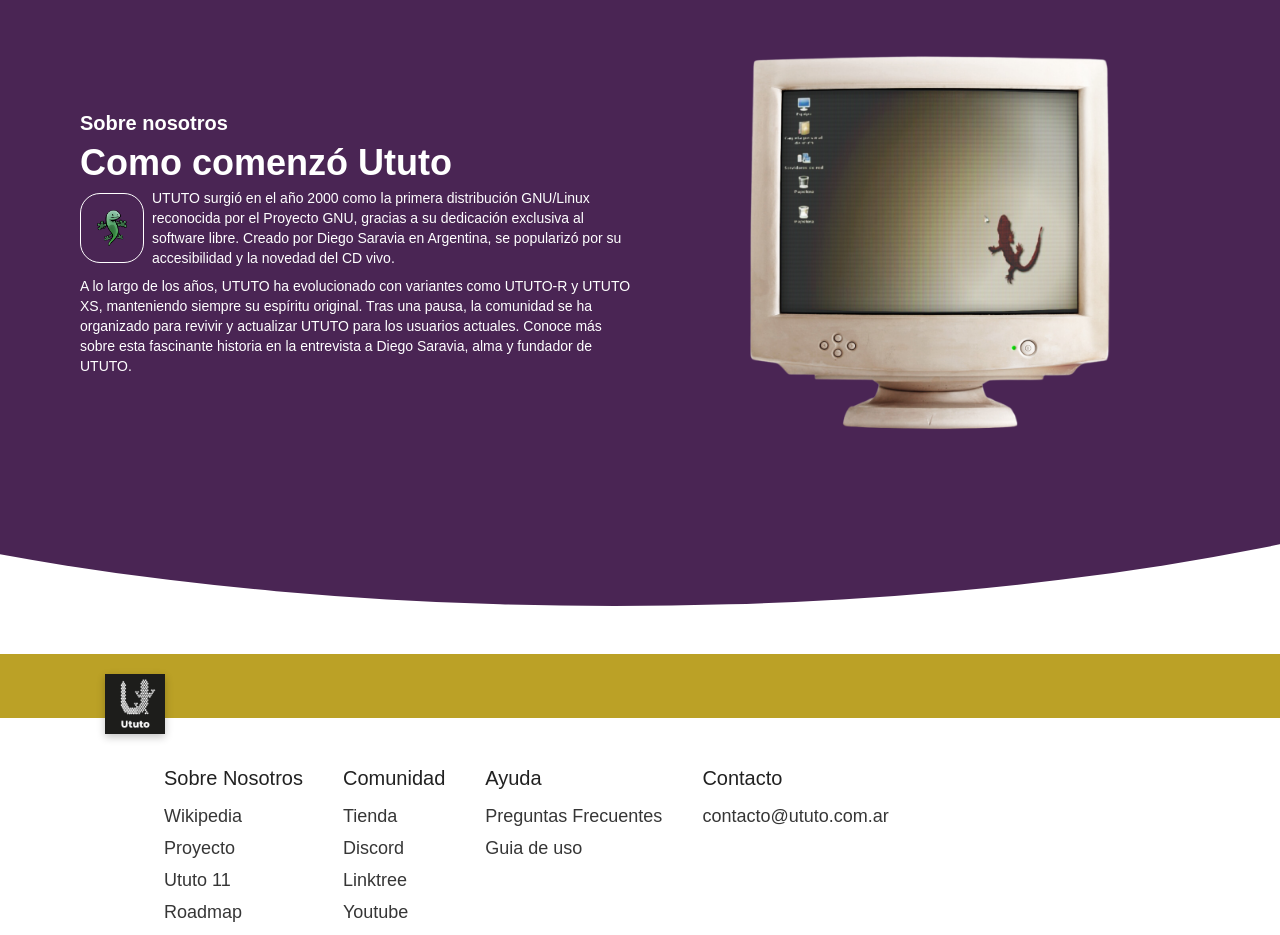
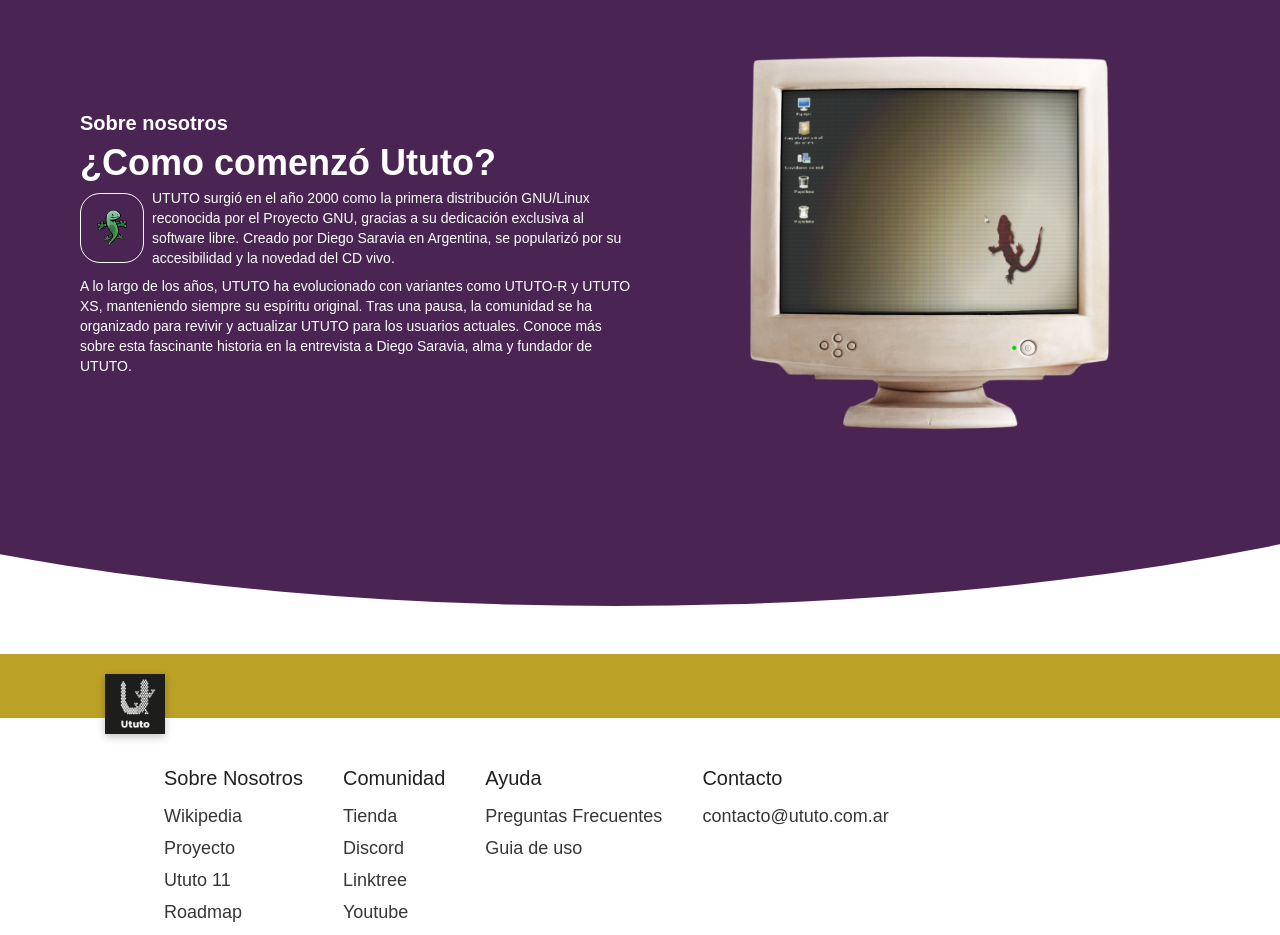
Before and after one commit to ututolinux/sitioWeb, a React (Vite) app: page / in a window 1280 px wide. Shown: the part 1280-2215 px from the top of the page. Built offline with nearby package versions, Linux system fonts and the light colour scheme.

Commit message:
Actualización links del header

```diff
--- a/src/components/Home/AboutUs/AboutUs.jsx
+++ b/src/components/Home/AboutUs/AboutUs.jsx
@@ -22,7 +22,7 @@ export default function AboutUs() {
           <Flex align={'center'} gap={3} mb={6} justify={'space-between'}>
             <Box width={{base:'full', md:'50%'}}>
               <Text fontSize={'20px'} fontWeight={900}>Sobre nosotros</Text>
-              <Text fontSize={'36px'} fontWeight={900} lineHeight={'50.4px'}>Como comenzó Ututo</Text>
+              <Text fontSize={'36px'} fontWeight={900} lineHeight={'50.4px'}>¿Como comenzó Ututo?</Text>
 
               <Flex align={'center'} direction={'row'}>
                 <Box border={'1px solid white'} borderRadius={'20px'} p={4} mr={2} display={'inline-block'} verticalAlign={'top'} flexShrink={0} >
```
